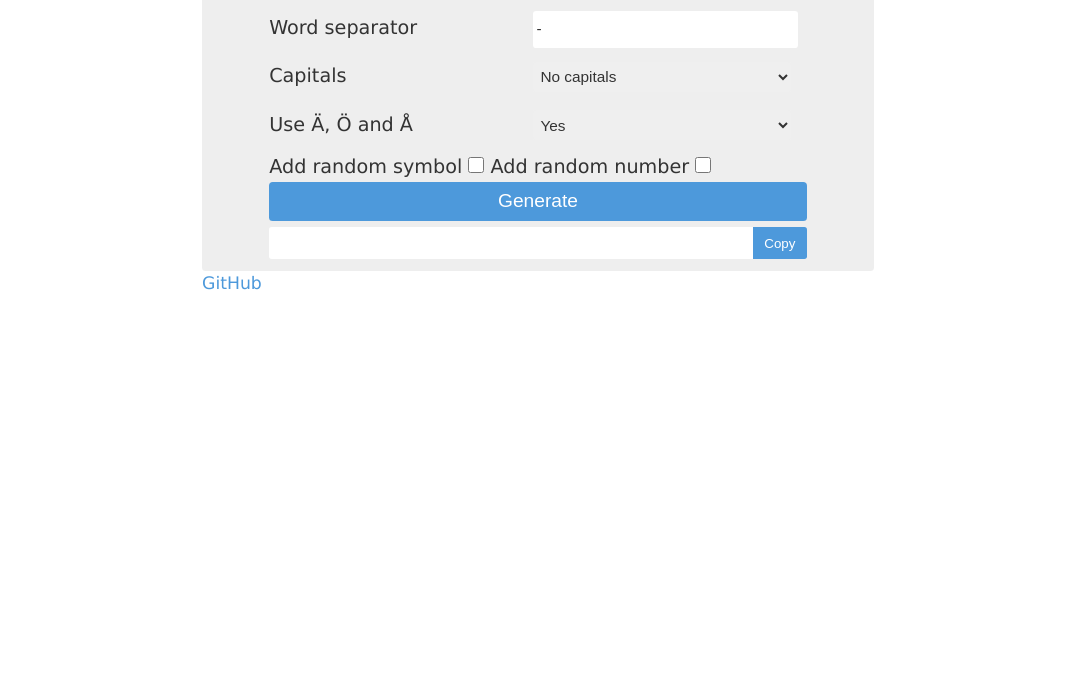
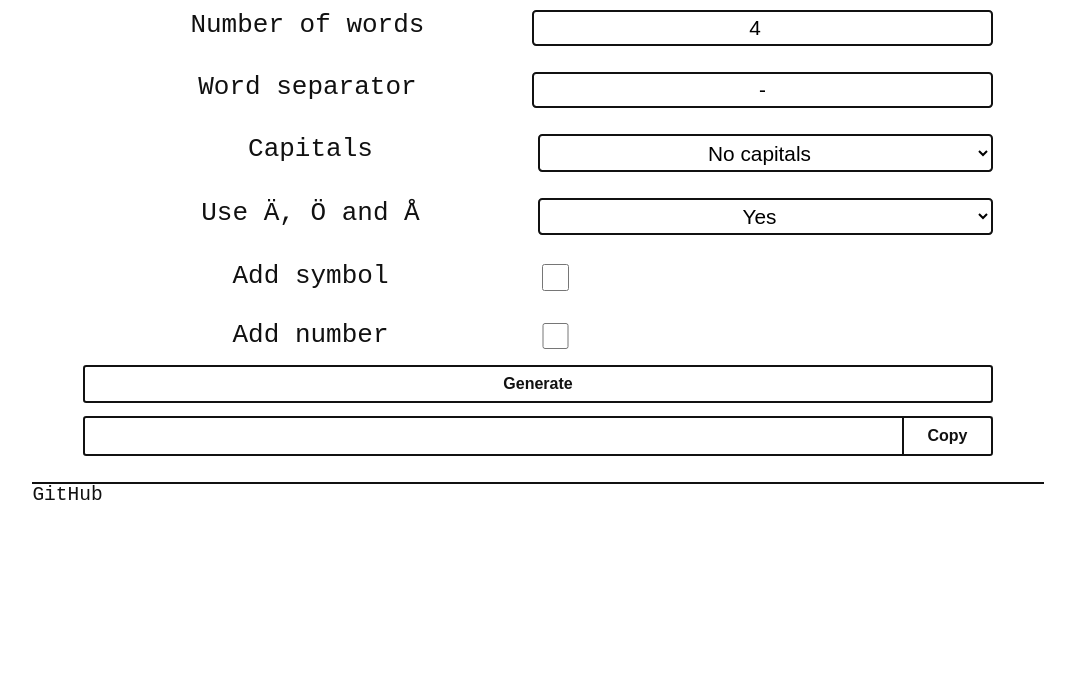
Before and after one commit to attepee/finnish-passphrase-generator, a plain HTML site: page index.html in a window 1280 px wide. Shown: the part 109-800 px from the top of the page, without its empty margins (102-1177 px from the left). Drawn offline with Linux system fonts and the light colour scheme; no server answers.

Commit message:
Complete stylistic remodel

```diff
--- a/index.html
+++ b/index.html
@@ -8,43 +8,50 @@
     </head>
     <body onload="loadXMLDoc()">
         <div id="wrapper">
-            <div id="generator">
-                <h3>Finnish passphrase generator</h3>
-                <div id="options">
-                    <form>
-                        <label class="InputLabel" for="wordCount">Number of words</label>
-                        <input class="textInput" id="wordCount" type="number" min="2" max="20" name="wordCount" value="4" />
-                        <br>
-                        <label class="InputLabel" for="wordSeparator">Word separator</label>
-                        <input class="textInput" id="wordSeparator" type="text" maxlength="1" name="wordSeparator" value="-" />
-                        <br>
-                        <label class="InputLabel" for="capType">Capitals</label>
-                        <select class="textInput" id="capType" name="capType">
+            <div id="container">
+                <h1>Finnish passphrase generator</h1>
+                <div id="generator">
+                    <div class="inputSet">
+                        <label class="label" for="wordCount">Number of words</label>
+                        <input class="input" id="wordCount" type="number" min="2" max="20" name="wordCount" value="4" />
+                    </div>
+                    <div class="inputSet">
+                        <label class="label" for="wordSeparator">Word separator</label>
+                        <input class="input" id="wordSeparator" type="text" maxlength="1" name="wordSeparator" value="-" />
+                    </div>
+                    <div class="inputSet">
+                        <label class="label" for="capType">Capitals</label>
+                        <select class="input" id="capType" name="capType">
                             <option value="noCap">No capitals</option>
                             <option value="fullCap">CAPITALS</option>
                             <option value="cap">Capitals</option>
                             <option value="randCap">cApITalS</option>
                         </select>
-                        <br>
-                        <label class="InputLabel" for="specialLetterType">Use Ä, Ö and Å</label>
-                        <select class="textInput" id="specialLetterType" name="specialLetterType">
+                    </div>
+                    <div class="inputSet">
+                        <label class="label" for="specialLetterType">Use Ä, Ö and Å</label>
+                        <select class="input" id="specialLetterType" name="specialLetterType">
                             <option value="useSpecialLetters">Yes</option>
                             <option value="noSpecialLetters">No</option>
                             <option value="onlySpecialLetters">Only</option>
                         </select>
-                        <br>
-                        <label for="sym">Add random symbol</label>
+                    </div>
+                    <div class="inputSet">
+                        <label class="checkboxLabel" for="sym">Add symbol</label>
                         <input class="checkbox" id="sym" type="checkbox" name="sym">
-                        <label for="num">Add random number</label>
+                    </div>
+                    <div class="inputSet">
+                        <label class="checkboxLabel" for="num">Add number</label>
                         <input class="checkbox" id="num" type="checkbox" name="num">
-                        <input id="btn" type="button" name="btn" value="Generate" onclick="generatePassPhrase()" />
-                        <input id="passphrase" type="text" disabled value=""/><input id="copyToClipboardBtn" type="button" name="copyToClipboardBtn" value="Copy" onclick="copyToClipboard()">
-                    </form>
+                    </div>
+                    <input id="btn" type="button" name="btn" value="Generate" onclick="generatePassPhrase()" />
+                    <div class="inputSetAlt">
+                        <input id="passphrase" type="text" disabled value=""/>
+                        <input id="copyToClipboardBtn" type="button" name="copyToClipboardBtn" value="Copy" onclick="copyToClipboard()">
+                    </div>
                 </div>
             </div>
-            <div>
-                <a href="https://github.com/attepee/finnish-passphrase-generator">GitHub</a>
-            </div>
+            <a href="https://github.com/attepee/finnish-passphrase-generator">GitHub</a>
         </div>
     </body>
 </html>
--- a/styles/style.css
+++ b/styles/style.css
@@ -1,95 +1,154 @@
 html {
-    background-color: #fff;
-    font-size: 1.2em;
-    font-family: Verdana, sans-serif;
-    color: #333
+    margin: 0;
+    padding: 0;
+    font-family: monospace;
+    color: #111
 }
 
 #wrapper {
+    width: 50%;
     margin: 0 auto;
-    padding: 0;
-    width: 35em;
+}
+
+#container {
+    width: 100%;
+    border-bottom: 2px solid #111;
 }
 
 #generator {
+    width: 90%;
     margin: 0 auto;
-    padding: 0;
-    width: 100%;
-    background-color: #eee;
-    border-radius: 0.2em;
+    display: flex;
+    flex-wrap: nowrap;
+    flex-direction: column;
+    padding-bottom: 1em;
+    padding-top: 1em;
 }
 
-#options, h3 {
-    margin: 0 auto;
+h1 {
+    text-align: center;
     padding: 0.5em;
-    width: 80%;
+    border-bottom: 2px solid #111;
 }
 
-label, input, select {
-    margin: 0.2em 0 0.2em 0;
-    height: 2em;
+.inputSet {
+    display: inline-flex;
+    flex-wrap: nowrap;
+    margin: 1em 0;
 }
 
-.InputLabel, .textInput{
-    width: 48%;
+.inputSetAlt {
+    display: inline-flex;
+    flex-wrap: nowrap;
+    margin: 1em 0;
+}
+
+.label, .input, .checkboxLabel {
+    width: 50%;
     display: inline-block;
+    text-align: center;
+}
+
+.label {
+    font-size: 2em;
+}
+
+.checkboxLabel {
+    font-size: 2em;
 }
 
 .checkbox {
-    height: 1.2em;
-    width: 1.2em;
+    height: 2em;
+    width: 2em;
 }
 
-.textInput, select {
+.input {
     padding: 0.2em;
-    border: none;
+    border: 2px solid #111;
     border-radius: 0.2em;
-    color: #333;
-    font-size: 0.8em;
+    font-size: 1.3em;
+    background-color: #fff;
+    outline: none;
 }
 
 #btn {
     width: 100%;
-    padding: 0.2em;
-    border: none;
+    padding: 0.5em;
+    border: 2px solid #111;
     border-radius: 0.2em;
-    background-color: #4d99db;
+    background-color: #fff;
     font-size: 1em;
-    color: #fff;
+    color: #111;
+    font-weight: bold;
 }
 
 #btn:hover, #copyToClipboardBtn:hover {
-    background-color: #84b2da;
+    background-color: #eee;
 }
 
 #btn:active, #copyToClipboardBtn:active {
-    background-color: #7ca7cc;
+    background-color: #ddd;
 }
 
 #passphrase {
-    width: 89%;
-    padding: 0.2em;
-    border: none;
+    width: 90%;
+    padding: 0.5em;
+    border: 2px solid #111;
     border-radius: 0.2em 0 0 0.2em;
     background-color: #fff;
+    font-size: 1em;
 }
 
 #copyToClipboardBtn {
-    height: 2.4em;
+    height: 2.5em;
     width: 10%;
     padding: 0.2em;
-    border: none;
+    border: 2px solid #111;
+    border-left: none;
     border-radius: 0 0.2em 0.2em 0;
-    background-color: #4d99db;
-    color: #fff;
+    background-color: #fff;
+    color: #111;
+    font-weight: bold;
+    font-size: 1em;
 }
 
 a, a:visited{
     text-decoration: none;
-    color: #4d99db;
-    font-size: 0.9em;
+    color: #111;
+    font-size: 1.5em;
 }
 
-a:active, a:hover {
-    color: #84b2da;
+a:hover {
+    color: #333;
 }
+
+a:active {
+    color: #555;
+}
+
+@media only screen and (max-width: 1300px) {
+    #wrapper {
+        width: 80%;
+    }
+}
+
+@media only screen and (max-width: 800px) {
+    #wrapper {
+        width: 100%;
+    }
+
+    .inputSet {
+        display: block;
+    }
+
+    .label {
+        display: block;
+        width: 100%;
+        text-align: left;
+    }
+
+    .input {
+        display: block;
+        width: 100%;
+    }
+}
```
